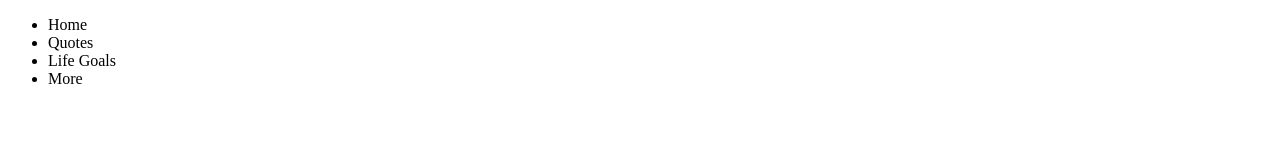
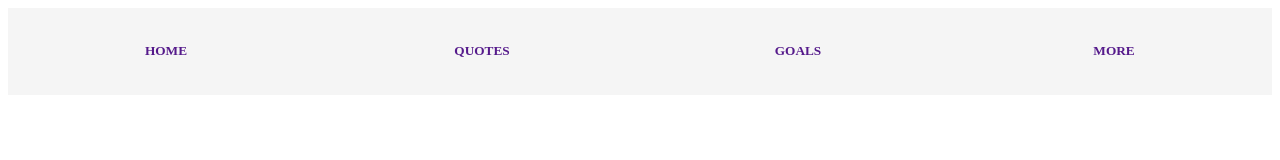
Before and after one commit to ustaads/PersonalPortfolio, a plain HTML site: page index.html in a window 1280 px wide. Drawn offline with Linux system fonts and the light colour scheme.

Commit message:
First Navbar Commit

```diff
--- a/css/style.css
+++ b/css/style.css
@@ -0,0 +1,26 @@
+ .nav-flex {
+    display: flex;
+    justify-content: space-evenly;
+    list-style-type: none;
+    background-color:rgb(233, 233, 224);
+
+
+}
+.navbar-items{
+flex-grow: 1;
+flex-basis: 212px;
+background-color: whitesmoke;
+
+}
+h5{
+    text-align: center;
+padding: 1em;
+background-color: whitesmoke;
+
+
+}
+a{
+    text-decoration: none;
+background-color: yellow;
+
+}
--- a/index.html
+++ b/index.html
@@ -8,14 +8,23 @@
     <link rel="stylesheet" href="css/style.css">
 </head>
 <body>
- <nav>
-     <ul>
-         <li>Home
-     </li>
-     <li>Quotes</li>
-     <li>Life Goals</li>
-     <li>More</li>
-     </ul>
- </nav>
+<div>
+    <div class="nav-flex">
+
+        <a href="" class="navbar-items">
+            <h5>HOME</h5>
+        </a>
+        <a href="" class="navbar-items">
+            <h5>QUOTES</h5>
+        </a>
+        <a href="" class="navbar-items">
+            <h5>GOALS</h5>
+        </a>
+        <a href="" class="navbar-items">
+            <h5>MORE</h5>
+        </a>
+
+    </div>
+</div>
 </body>
 </html>
```
